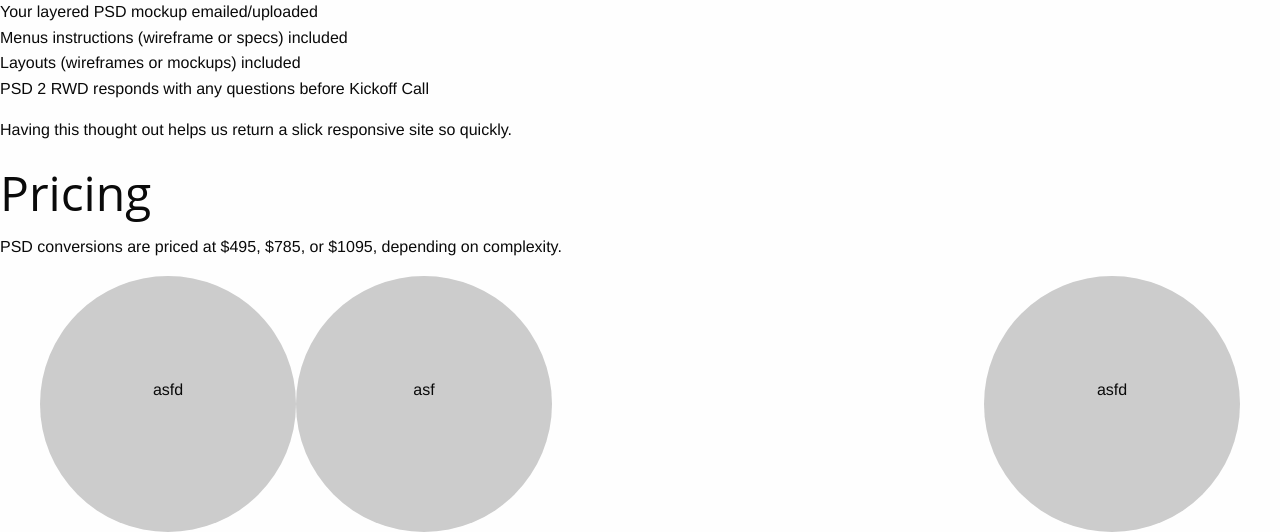
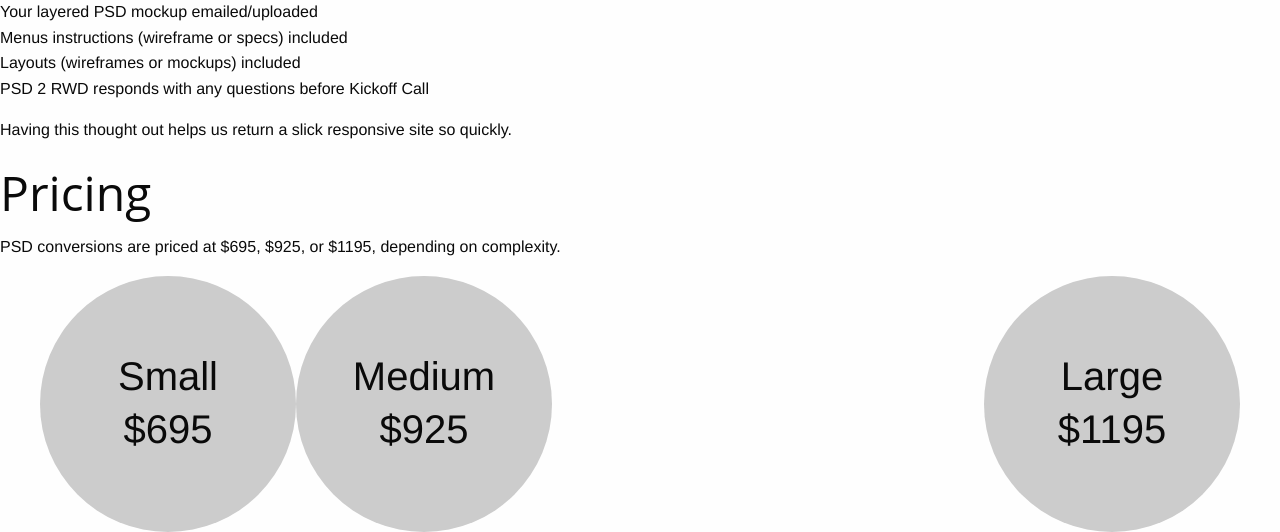
Before and after one commit to cleverbaker/psd2rwd, a PHP site: page / in a window 1280 px wide. Shown: the part 2469-3001 px from the top of the page. Run offline with PHP 8.4, Linux system fonts and the light colour scheme.

Commit message:
Add Pricing.

```diff
--- a/css/app.css
+++ b/css/app.css
@@ -314,8 +314,10 @@ section {
 
 .circle p {
   vertical-align: middle;
-  margin-top: 45%;
+  margin-top: 33%;
   top: -50%;
+  font-size: 2.5rem;
+  line-height: 3.3rem;
 }
 
 
--- a/index.html
+++ b/index.html
@@ -106,11 +106,11 @@
     </section>
     <section class="section-pricing">
     <h1>Pricing</h1>
-    <p>PSD conversions are priced at $495, $785, or $1095, depending on complexity.
+    <p>PSD conversions are priced at $695, $925, or $1195, depending on complexity.
     <div class="row">
-      <div class="large-4 columns circle"><p>asfd</div>
-      <div class="large-4 columns circle"><p>asf</div>
-      <div class="large-4 columns circle"><p>asfd</div>
+      <div class="large-4 columns circle"><p>Small<br>$695</div>
+      <div class="large-4 columns circle"><p>Medium<br>$925</div>
+      <div class="large-4 columns circle"><p>Large<br>$1195</div>
     </section>
 
 
```
